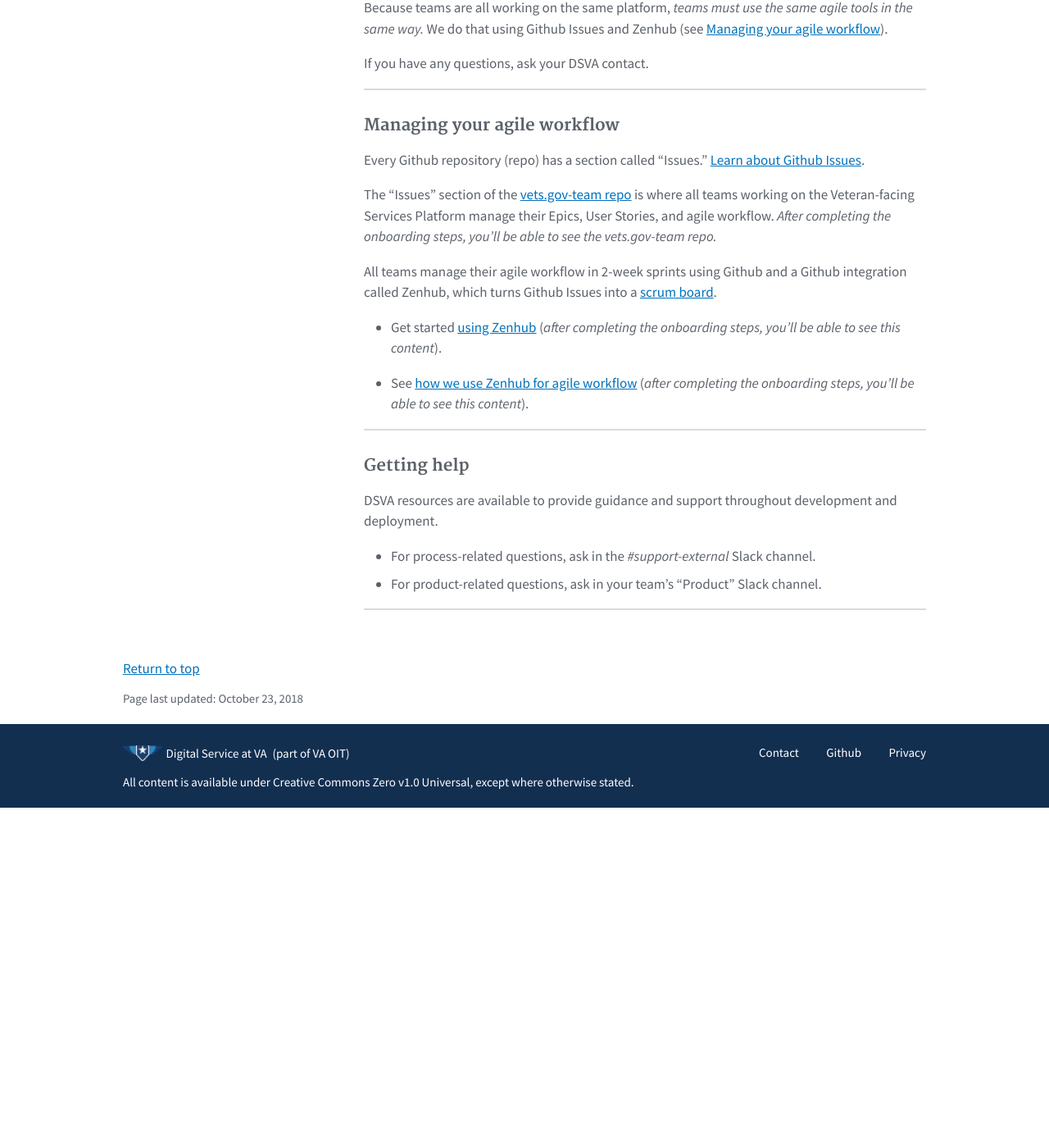
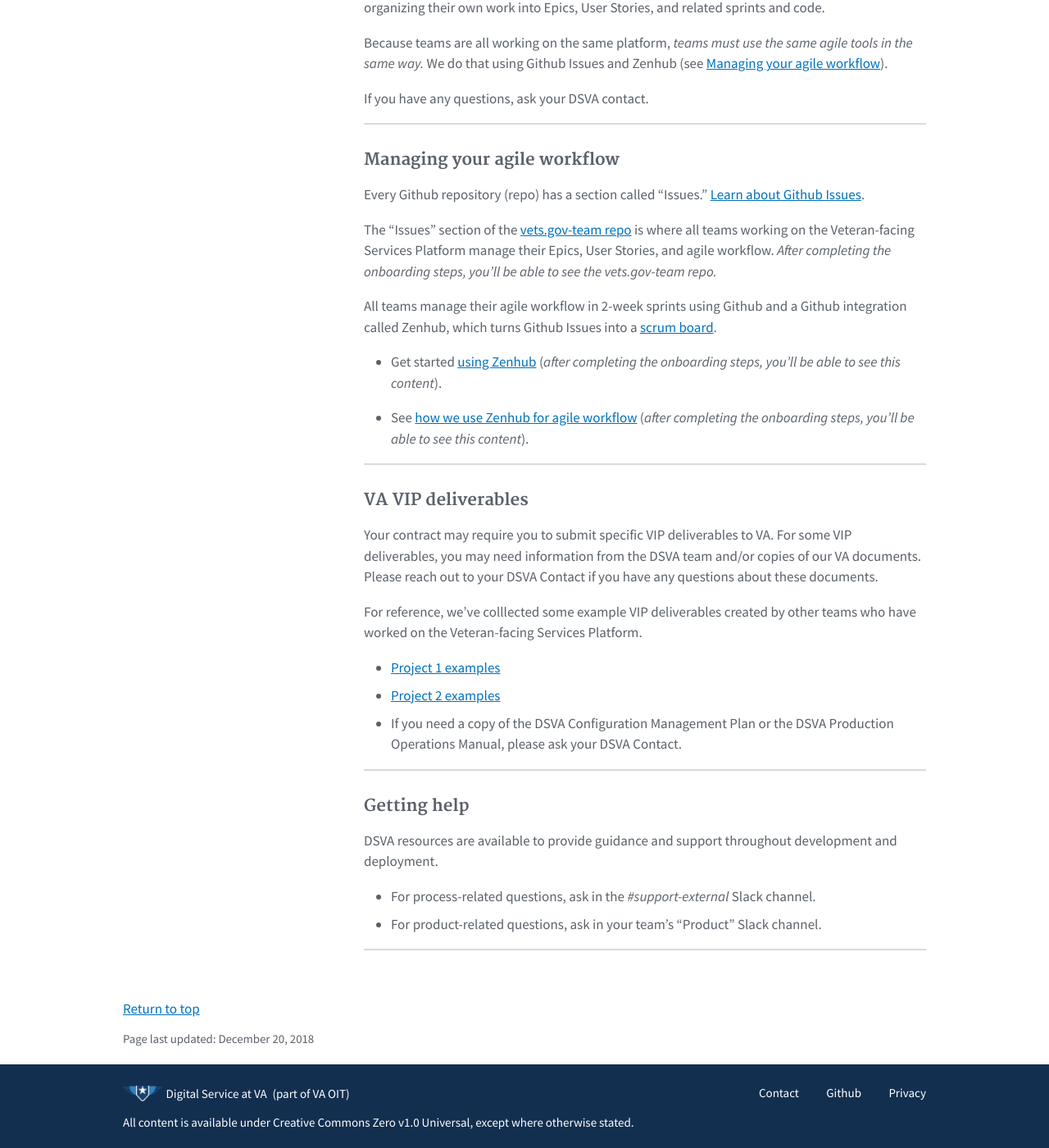
Before and after one commit to department-of-veterans-affairs/va-digital-service-handbook, a Jekyll site: the page built from _pages/resources/agile.md, in a window 1280 px wide and 1400 px high, scrolled down 689 px. Shown: the whole window at 82% size. Built offline with Jekyll 4.4.1, drawn with Linux system fonts in a browser that asks for light colours; nearby versions of some CDN libraries; before the commit the page ends 1674 px from its top, so only the background shows below that.

Commit message:
update agile with example vip deliverables

```diff
--- a/_pages/resources/agile.md
+++ b/_pages/resources/agile.md
@@ -1,6 +1,6 @@
 ---
 #
-modified-date: October 23, 2018
+modified-date: December 20, 2018
 #
 # Editable - Title and Description display on the page and in HTML meta tags
 #
@@ -13,6 +13,7 @@
 sections:
   - Expectations
   - Managing your agile workflow
+  - VA VIP deliverables
   - Getting help
 #
 # Don't edit items below - they control the page layout
@@ -58,16 +59,18 @@
 
 * See <a href="https://github.com/department-of-veterans-affairs/vets.gov-team/blob/master/Work%20Practices/Product%20Management/zenhub_product_management.pdf" target="_blank">how we use Zenhub for agile workflow</a> ({{site.vets-team}}).
 
-<!--
-potential topics:
-- alignment with VIP
-- use of Github in VIP
-- other relationships between dsva and vip processes
-- Links to basic agile references
-- other improvements in the new memo
-- cd1 and cd2
-- team structure - and use them agiley too! - flex in relation to the work that needs to be done
--->
+
+<hr>
+
+### VA VIP deliverables
+
+Your contract may require you to submit specific VIP deliverables to VA. For some VIP deliverables, you may need information from the DSVA team and/or copies of our VA documents. Please reach out to your DSVA Contact if you have any questions about these documents.
+
+For reference, we've colllected some example VIP deliverables created by other teams who have worked on the Veteran-facing Services Platform.
+
+* [Project 1 examples](https://github.com/department-of-veterans-affairs/vets.gov-team/tree/master/Products/Disability%20Compensation/BAH-526/Deliverables)
+* [Project 2 examples](https://github.com/department-of-veterans-affairs/vets.gov-team/blob/master/Products/Facilities_Locator/community_care/VA-VIP-deliverables/README.md)
+* If you need a copy of the DSVA Configuration Management Plan or the DSVA Production Operations Manual, please ask your DSVA Contact.
 
 
 <hr>
```
